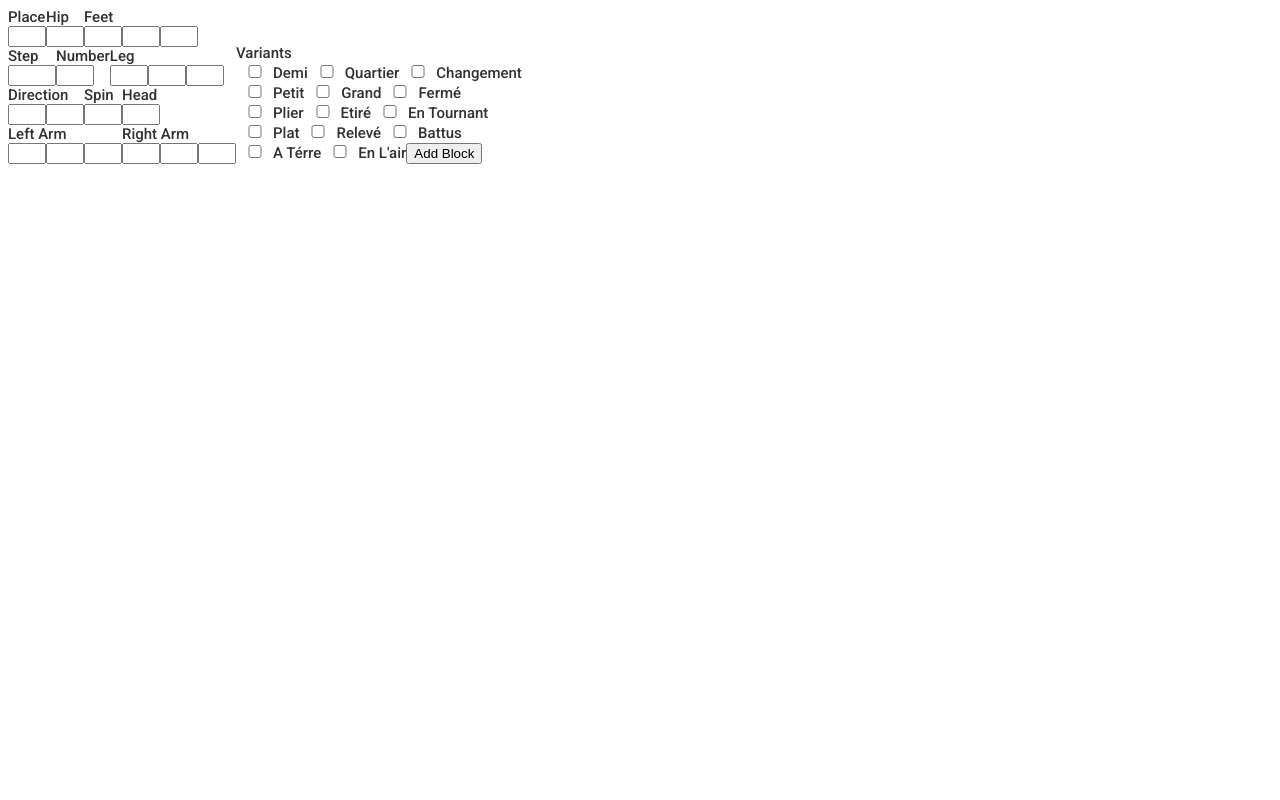
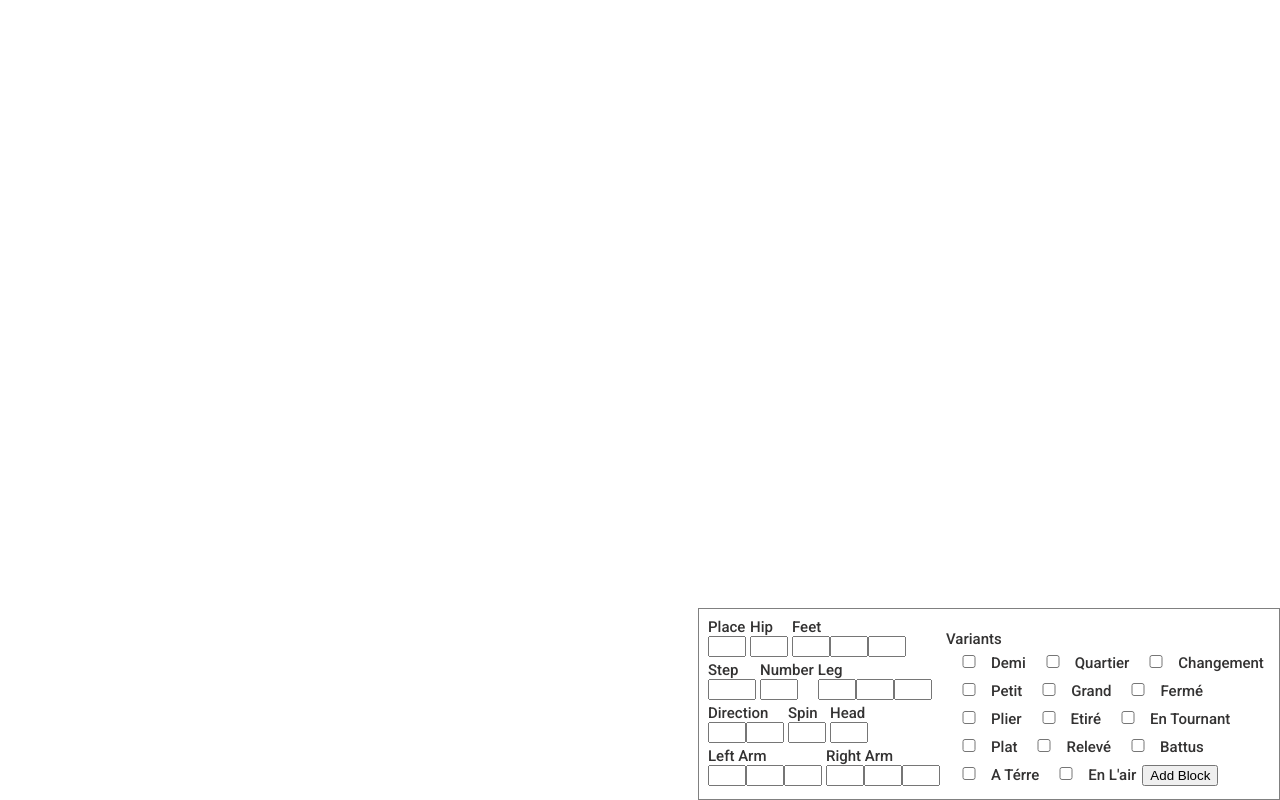
Before and after one commit to Pancho-23/ballet-notation-frontend, a React (Create React App) app: page / in a window 1280 px wide. Built offline with nearby package versions, Linux system fonts and the light colour scheme.

Commit message:
Structure Commit 2

```diff
--- a/src/styles/BlockInput.css
+++ b/src/styles/BlockInput.css
@@ -7,6 +7,20 @@
   color: rgb(51, 50, 50);
 }
 
+.L0 {
+  border: 1px solid gray;
+  padding: 5px;
+  margin: 0 auto;
+  width: 570px;
+  height: 180px;
+  position: fixed;
+  bottom: 0;
+  right: 0;
+}
+
+.L3 {
+  padding: 3px;
+}
 
 input {
   width: 30px;
@@ -18,4 +32,9 @@
 
 .h {
   display: inline-block;
+  padding: 2px;
 }
+
+.add-block {
+  margin: 3px;
+}
```
